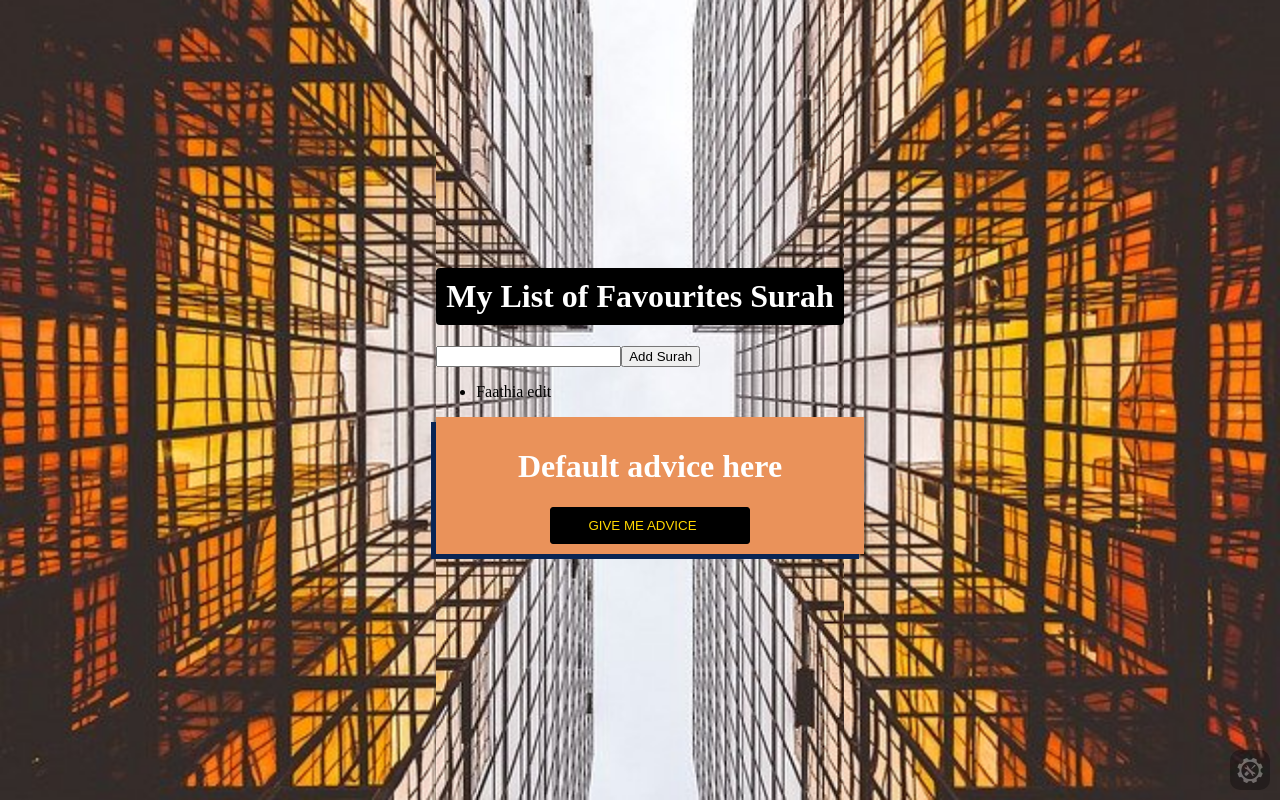
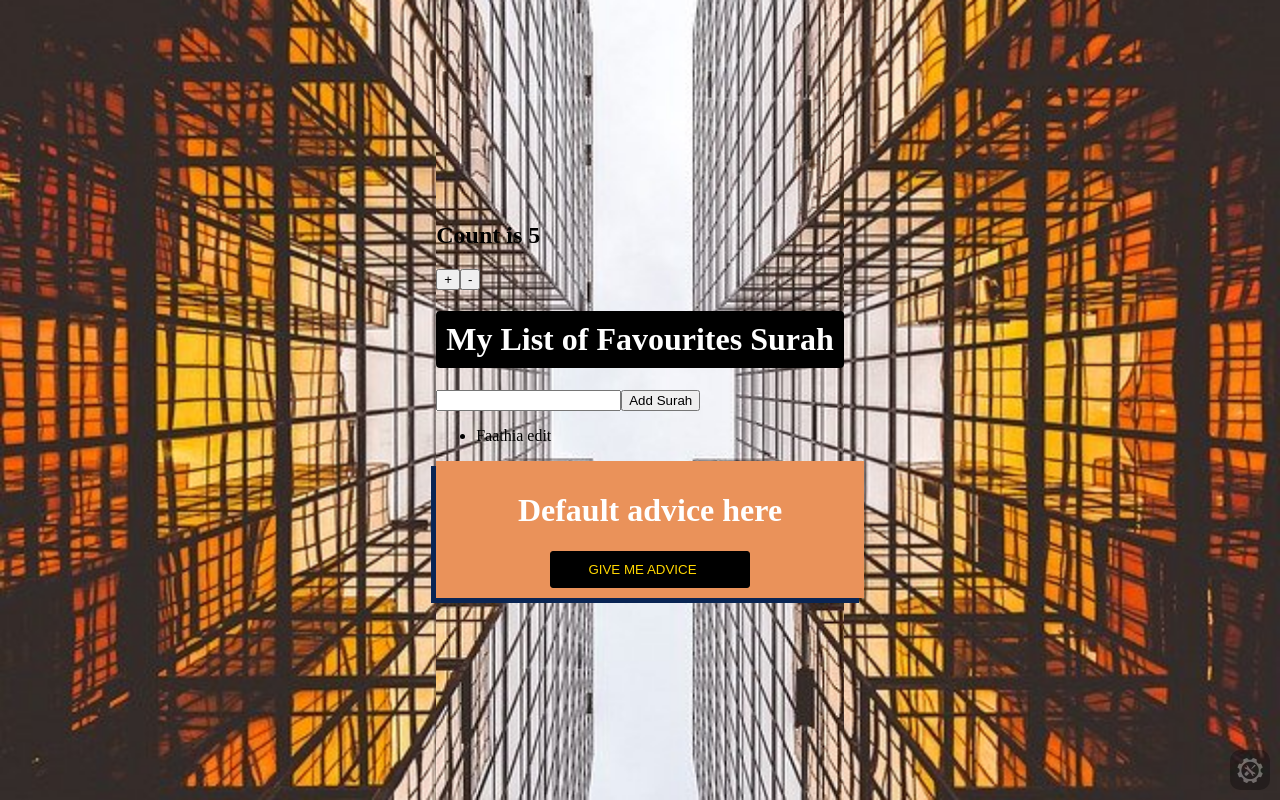
Before and after one commit to Fattylee/fattylee-react-advice-app, a React (Create React App) app: page / in a window 1280 px wide. Built offline with nearby package versions, Linux system fonts and the light colour scheme; no server answers.

Commit message:
add counter component and make use of useReducer hook

```diff
--- a/src/App.js
+++ b/src/App.js
@@ -1,5 +1,6 @@
 import React, { Fragment, useState, useEffect } from "react";
 import List from "./List";
+import Count from "./Counter";
 
 import "./App.css";
 
@@ -25,6 +26,7 @@ const App = () => {
 
   return (
     <Fragment>
+      <Count />
       <List />
       <div className={adviceState.error ? "modal-bg slide" : "modal-bg"}>
         <div className={adviceState.error ? "modal slide" : "modal"}>
--- /dev/null
+++ b/src/Counter.js
@@ -0,0 +1,29 @@
+import React, { Fragment, useReducer } from "react";
+import reducer from "./helpers/store";
+
+const handleCounterClick = (e, type, dispatch) => {
+  if (type === "increase") {
+    dispatch({ type });
+  } else if (type === "decrease") {
+    dispatch({ type });
+  }
+};
+
+const Count = () => {
+  const [state, dispatch] = useReducer(reducer, { counter: 5 });
+
+  console.log(state);
+  return (
+    <Fragment>
+      <h2>Count is {state.counter}</h2>
+      <button onClick={(e) => handleCounterClick(e, "increase", dispatch)}>
+        +
+      </button>
+      <button onClick={(e) => handleCounterClick(e, "decrease", dispatch)}>
+        -
+      </button>
+    </Fragment>
+  );
+};
+
+export default Count;
--- /dev/null
+++ b/src/helpers/store.js
@@ -0,0 +1,12 @@
+const reducer = (state, action) => {
+  switch (action.type) {
+    case "increase":
+      return { ...state, counter: state.counter + 1 };
+    case "decrease":
+      return { ...state, counter: state.counter - 1 };
+    default:
+      return "nothing here";
+  }
+};
+
+export default reducer;
```
